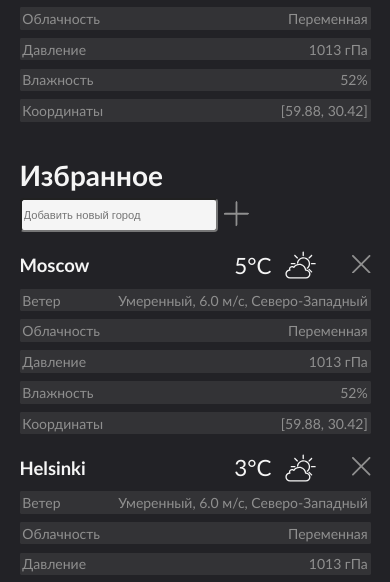
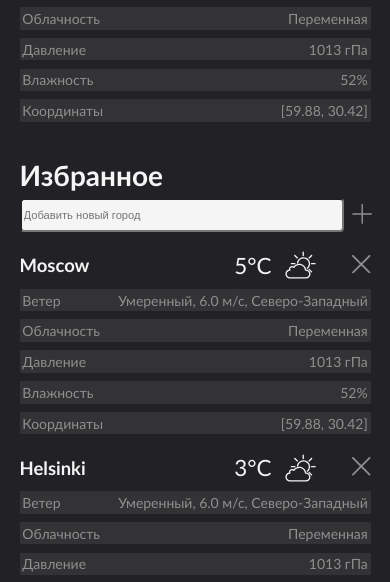
Before and after one commit to ayfokin/web1, a plain HTML site: page index.html in a window 390 px wide. Shown: the part 259-841 px from the top of the page. Drawn offline with Linux system fonts and the light colour scheme.

Commit message:
Final corrections

```diff
--- a/index.html
+++ b/index.html
@@ -7,14 +7,14 @@
     <link rel="stylesheet" href="outlines.css">
 </head>
 <body>
+<main>
 <div class="title-container">
-    <h2 class="title">Погода здесь</h2>
+    <h1 class="title">Погода здесь</h1>
     <button class="update-btn">Обновить геолокацию</button>
     <button class="update-btn-icon">
         <svg version="1.0" xmlns="http://www.w3.org/2000/svg"
          width="344.000000pt" height="344.000000pt" viewBox="0 0 344.000000 344.000000"
          preserveAspectRatio="xMidYMid meet">
-
         <g transform="translate(0.000000,344.000000) scale(0.100000,-0.100000)"
            fill="whitesmoke" stroke="none">
             <path d="M1555 3271 c-475 -56 -880 -305 -1142 -703 -108 -164 -179 -336 -225
@@ -328,5 +328,6 @@
         </ul>
     </li>
 </ul>
+</main>
 </body>
 </html>
--- a/outlines.css
+++ b/outlines.css
@@ -194,7 +194,7 @@
 }
 
 .add-btn {
-    transform: rotate(45deg);
+    transform: rotate(45deg) scale(0.8);
     align-items: center;
 }
 
@@ -247,7 +247,12 @@
     .title {
         flex: none;
     }
+    .add-favorite {
+        width: 90vw;
+        display: flex;
+        justify-content: space-between;
+    }
     .add-favorite-input {
-
+        flex: auto;
     }
 }
```
